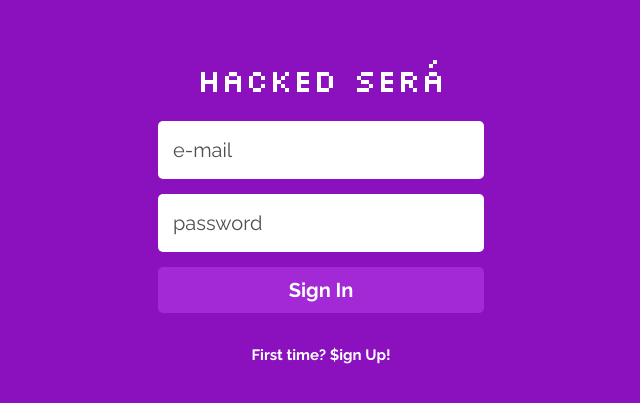
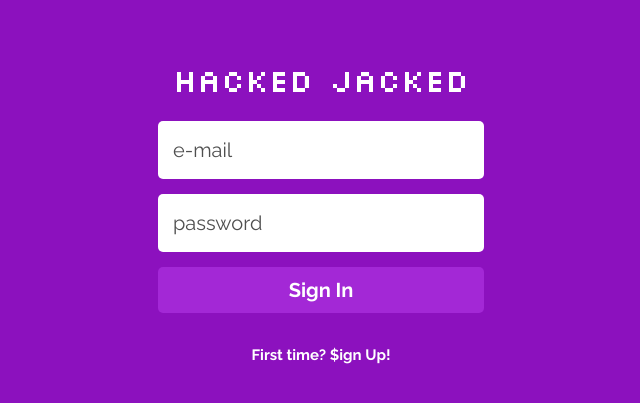
Before and after one commit to expeditus303/MyWallet-front-end, a React (Create React App) app: page / in a window 1280 px wide. Shown: the part 187-590 px from the top of the page, without its empty margins (319-959 px from the left). Built offline with nearby package versions, Linux system fonts and the light colour scheme; no server answers.

Commit message:
fix: github actions statement

```diff
--- a/src/pages/SignIn.jsx
+++ b/src/pages/SignIn.jsx
@@ -45,7 +45,7 @@ export default function SignIn() {
   return (
     <>
       <SignInContainer>
-        <h1>Hacked será</h1>
+        <h1>Hacked jacked</h1>
         <form onSubmit={login}>
           <Input
             type="email"
```
